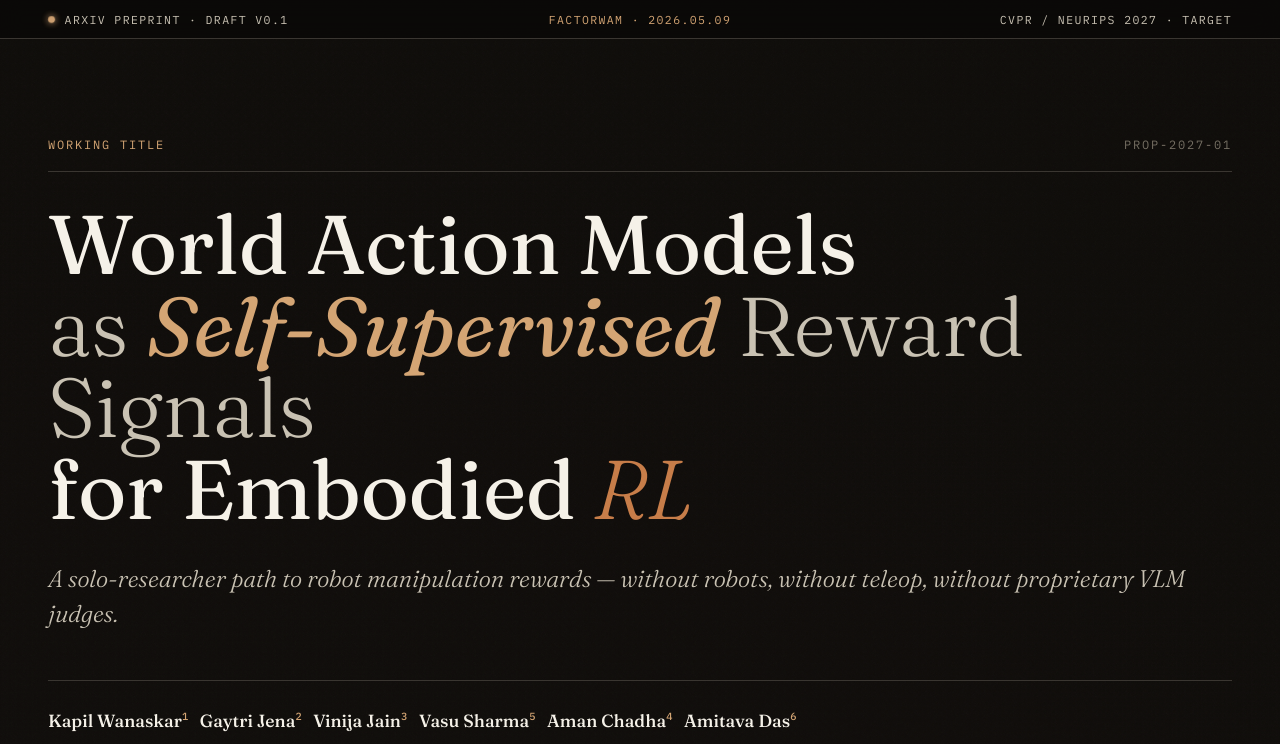
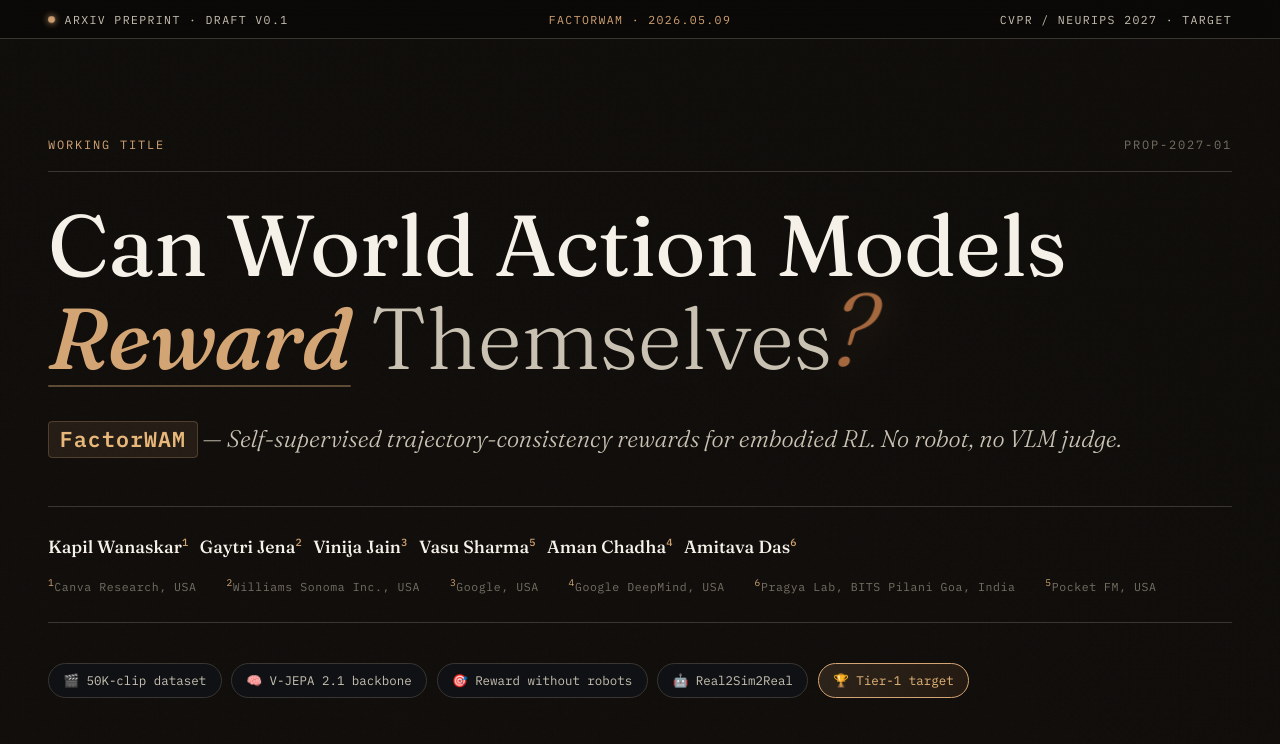
Before and after one commit to kapilw25/factor_wam, a plain HTML site: page docs/index.html in a window 1280 px wide. Shown: the top 744 px of the page. Drawn offline with nearby package versions, Linux system fonts and the light colour scheme; a script that the page names is missing.

Commit message:
updating title

```diff
--- a/docs/index.html
+++ b/docs/index.html
@@ -29,14 +29,14 @@
   </div>
 
   <h1 class="hero-title">
-    <span class="title-line-1">World Action Models</span>
-    <span class="title-line-2">as <em>Self-Supervised</em> Reward Signals</span>
-    <span class="title-line-3">for Embodied <span class="amp">RL</span></span>
+    <span class="title-line-1">Can World Action Models</span>
+    <span class="title-line-2"><em>Reward</em> Themselves<span class="q-mark">?</span></span>
   </h1>
 
   <p class="hero-tagline">
-    A solo-researcher path to robot manipulation rewards — without robots,
-    without teleop, without proprietary VLM judges.
+    <span class="tagline-name">FactorWAM</span> &mdash;
+    Self-supervised trajectory-consistency rewards
+    for embodied RL. No robot, no VLM judge.
   </p>
 
   <div class="hero-authors">
--- a/docs/styles.css
+++ b/docs/styles.css
@@ -124,20 +124,21 @@ body::before {
 .hero-title {
   font-family: var(--serif);
   font-weight: 300;
-  line-height: 0.98;
-  margin-bottom: 2rem;
+  line-height: 0.95;
+  margin-bottom: 2.5rem;
   letter-spacing: -0.02em;
+  position: relative;
 }
 
 .title-line-1 {
   display: block;
-  font-size: clamp(2.5rem, 7vw, 5.2rem);
+  font-size: clamp(2.6rem, 7vw, 5.4rem);
   color: var(--paper);
   font-weight: 400;
 }
 .title-line-2 {
   display: block;
-  font-size: clamp(2.5rem, 7vw, 5.2rem);
+  font-size: clamp(2.6rem, 7vw, 5.4rem);
   color: var(--paper-dim);
   font-weight: 300;
   font-style: normal;
@@ -145,18 +146,35 @@ body::before {
 .title-line-2 em {
   font-style: italic;
   color: var(--amber);
-  font-weight: 400;
+  font-weight: 500;
+  position: relative;
 }
-.title-line-3 {
-  display: block;
-  font-size: clamp(2.5rem, 7vw, 5.2rem);
-  color: var(--paper);
-  font-weight: 400;
+/* subtle underline accent on "Reward" */
+.title-line-2 em::after {
+  content: "";
+  position: absolute;
+  left: 0;
+  bottom: 0.05em;
+  width: 100%;
+  height: 2px;
+  background: var(--amber);
+  opacity: 0.4;
+  border-radius: 2px;
 }
-.title-line-3 .amp {
+
+/* dramatic question mark */
+.q-mark {
   color: var(--copper);
   font-style: italic;
   font-weight: 300;
+  font-size: 1.15em;
+  display: inline-block;
+  animation: q-drift 3.5s ease-in-out infinite;
+  text-shadow: 0 0 40px rgba(199, 125, 73, 0.3);
+}
+@keyframes q-drift {
+  0%, 100% { transform: translateY(0) rotate(0deg); opacity: 1; }
+  50% { transform: translateY(-3px) rotate(1.5deg); opacity: 0.8; }
 }
 
 .hero-tagline {
@@ -166,8 +184,20 @@ body::before {
   color: var(--paper-dim);
   max-width: 100%;
   margin-bottom: 3rem;
-  line-height: 1.45;
+  line-height: 1.55;
   font-weight: 300;
+}
+.tagline-name {
+  font-family: var(--mono);
+  font-style: normal;
+  font-weight: 600;
+  font-size: 0.9em;
+  color: var(--amber-bright);
+  letter-spacing: 0.05em;
+  padding: 0.15em 0.5em;
+  background: rgba(212, 165, 116, 0.1);
+  border: 1px solid rgba(212, 165, 116, 0.25);
+  border-radius: 4px;
 }
 
 .hero-authors {
```
